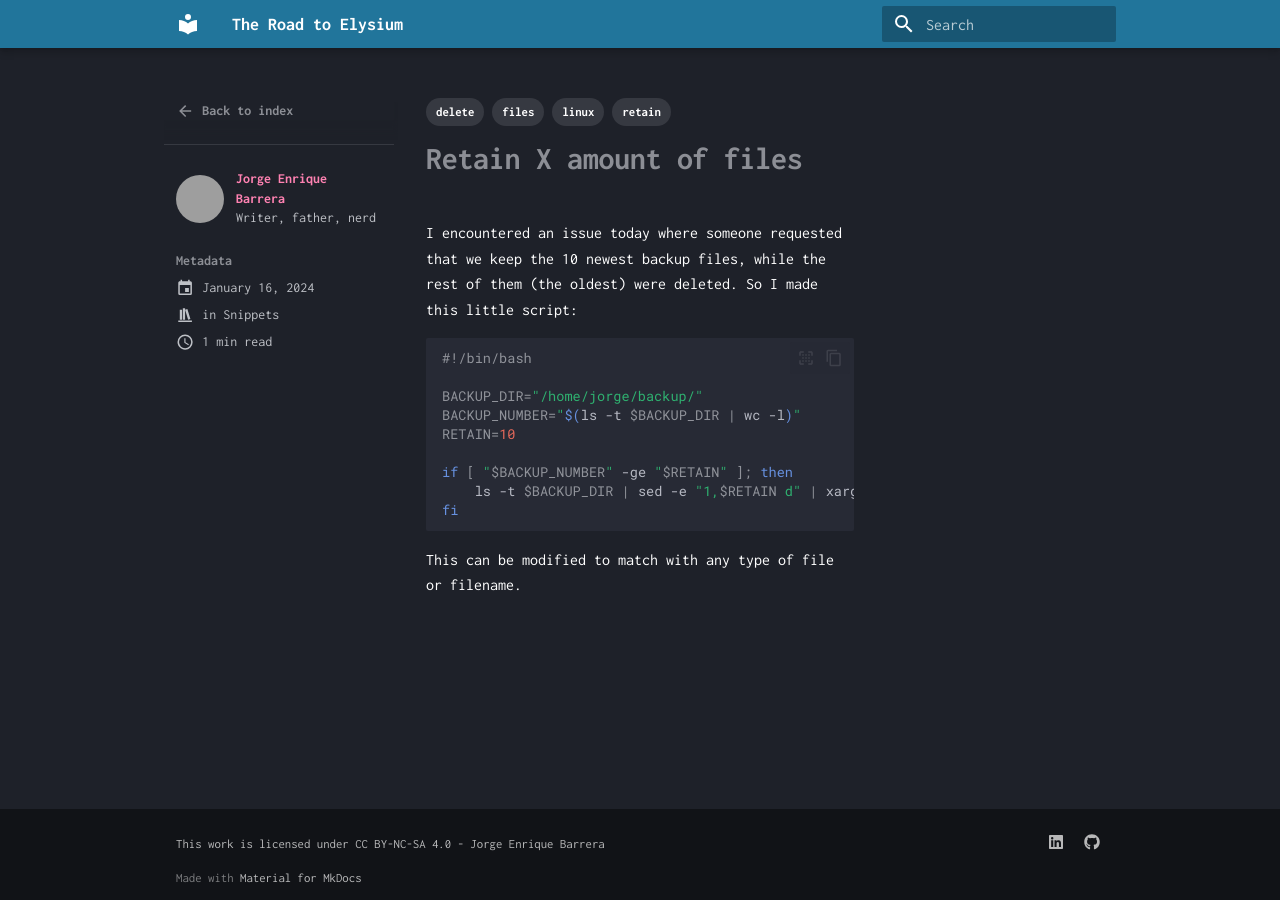
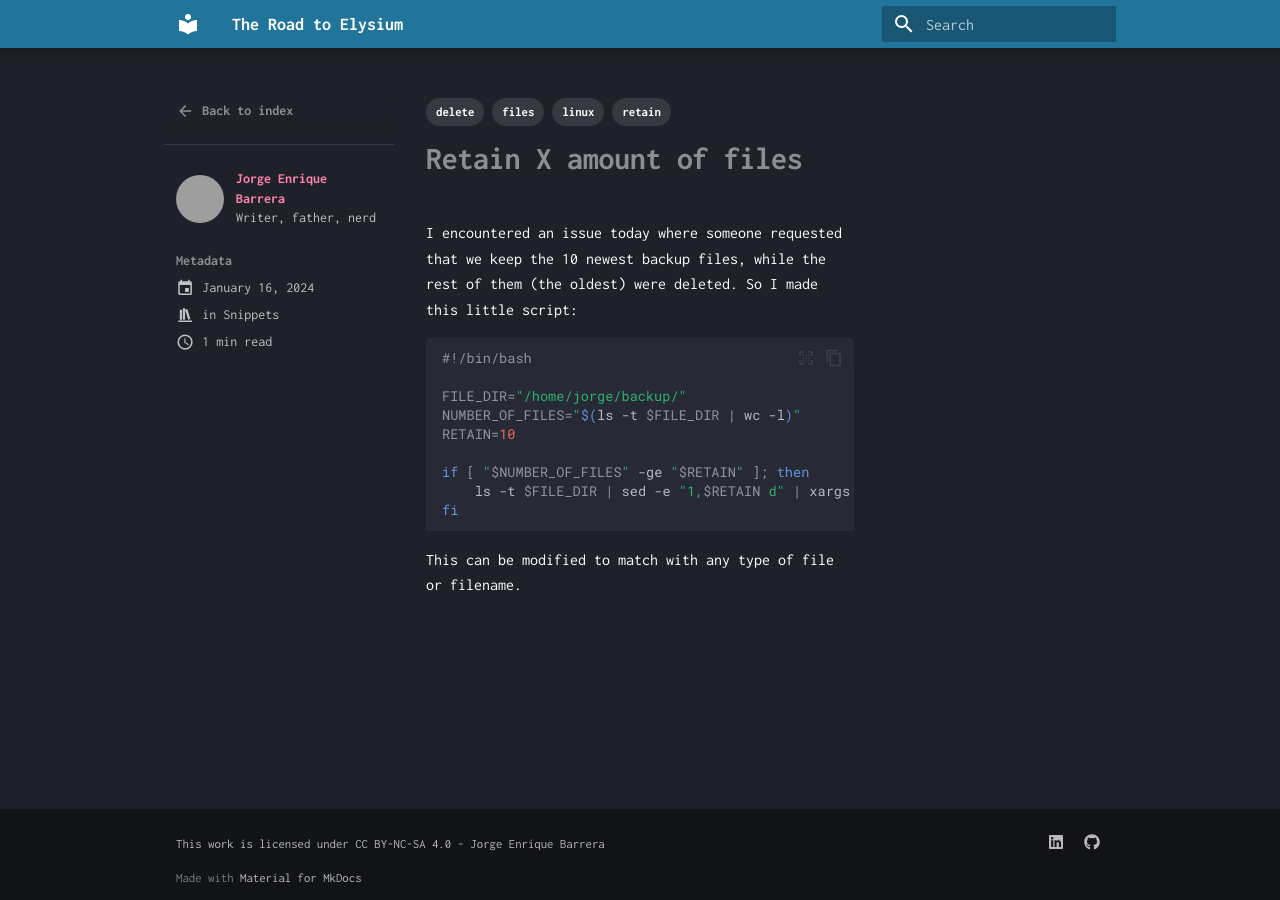
Before and after one commit to joenba7/joenba7.github.io, an MkDocs documentation site: the page built from docs/posts/retain-x-amount-of-files.md, in a window 1280 px wide. Built offline with MkDocs 1.6.1 and Material for MkDocs 9.7.7, drawn with Linux system fonts in a browser that asks for light colours; grey boxes are pictures that could not be loaded.

Commit message:
Fix variable names

````diff
--- a/docs/posts/retain-x-amount-of-files.md
+++ b/docs/posts/retain-x-amount-of-files.md
@@ -20,12 +20,12 @@ little script:
 ```bash
 #!/bin/bash
 
-BACKUP_DIR="/home/jorge/backup/"
-BACKUP_NUMBER="$(ls -t $BACKUP_DIR | wc -l)"
+FILE_DIR="/home/jorge/backup/"
+NUMBER_OF_FILES="$(ls -t $FILE_DIR | wc -l)"
 RETAIN=10
 
-if [ "$BACKUP_NUMBER" -ge "$RETAIN" ]; then
-    ls -t $BACKUP_DIR | sed -e "1,$RETAIN d" | xargs rm -f
+if [ "$NUMBER_OF_FILES" -ge "$RETAIN" ]; then
+    ls -t $FILE_DIR | sed -e "1,$RETAIN d" | xargs rm -f
 fi
 ```
 
````
